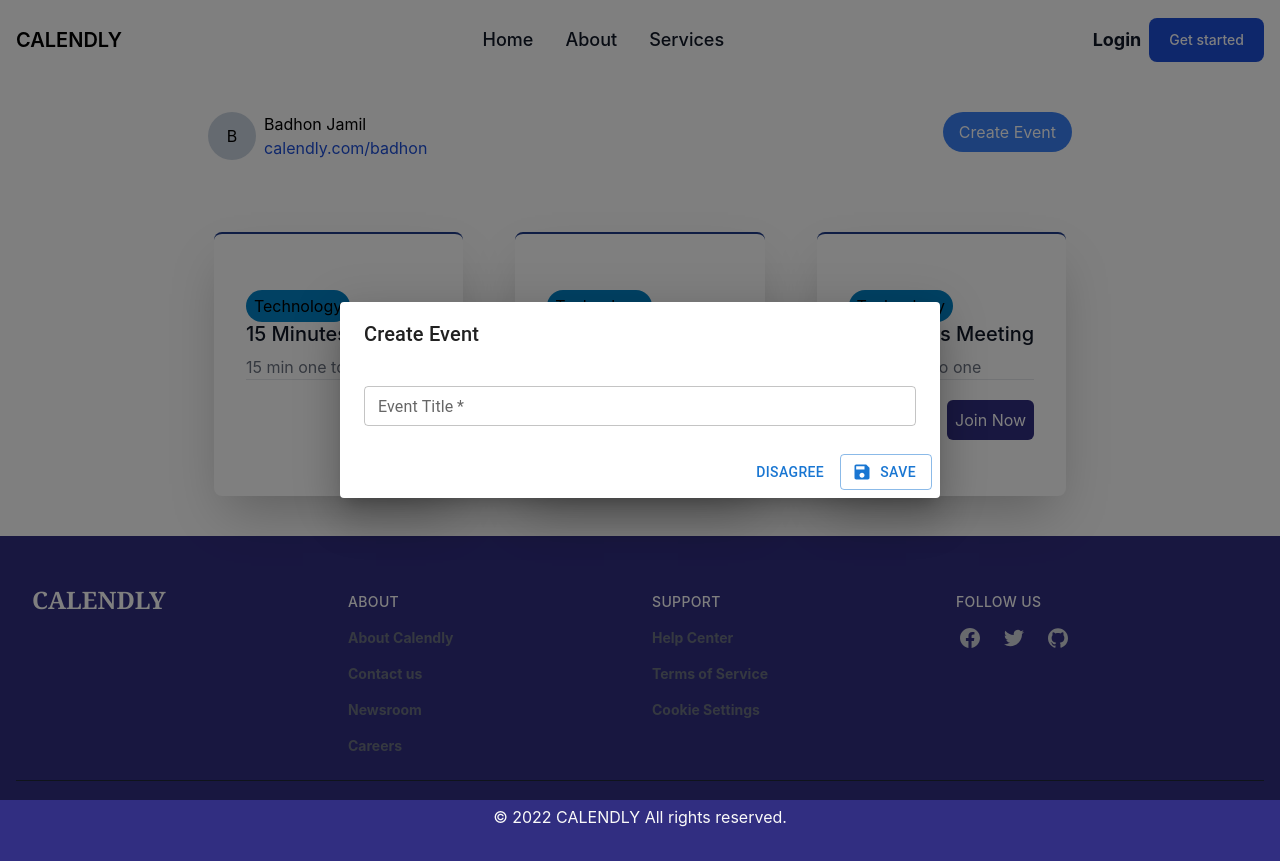
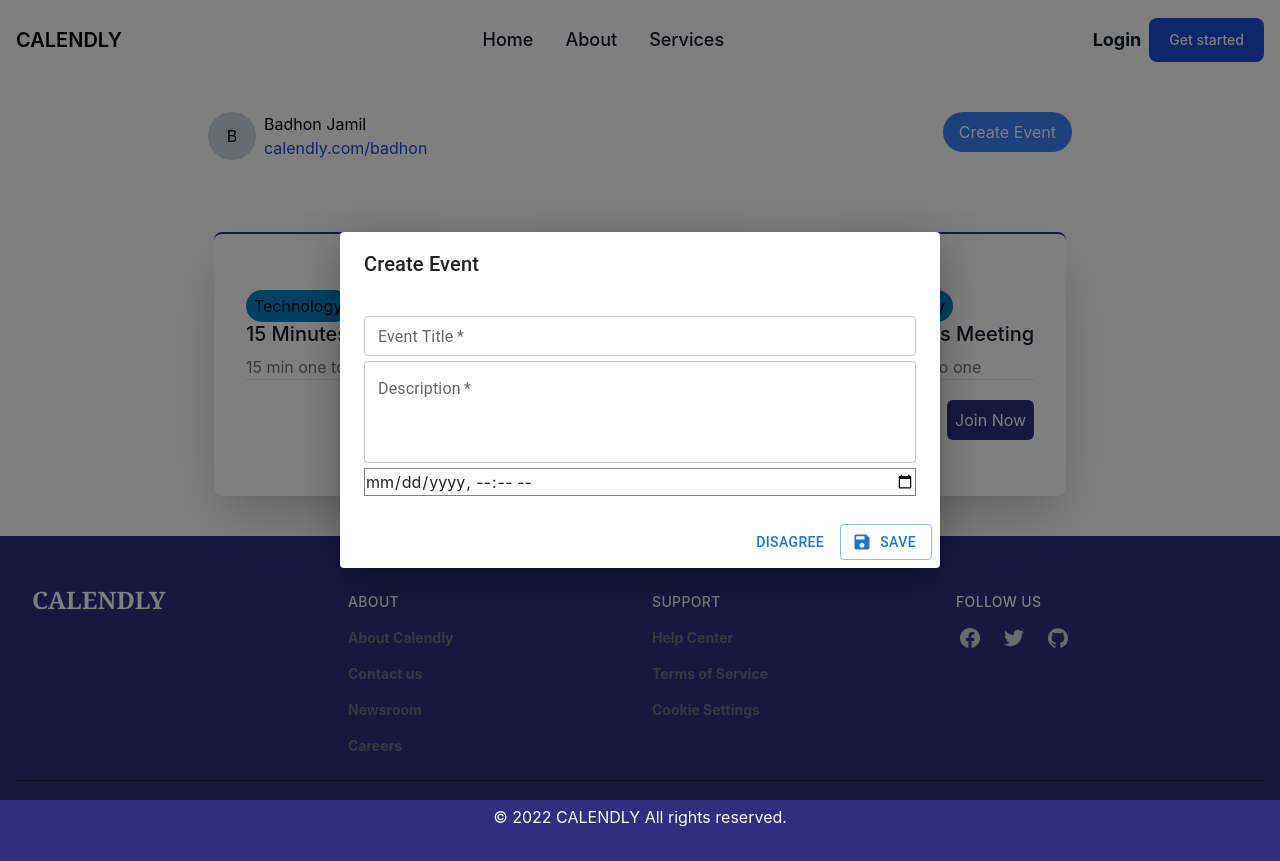
Before and after one commit to alminAl/calendly, a React (Create React App) app: page /dashboard in a window 1280 px wide. Both pictures are taken after a click on the button "Create Event". Built offline with nearby package versions, Linux system fonts and the light colour scheme.

Commit message:
description time and date added in the dialog

```diff
--- a/package.json
+++ b/package.json
@@ -9,9 +9,11 @@
     "@mui/icons-material": "^5.10.6",
     "@mui/lab": "^5.0.0-alpha.102",
     "@mui/material": "^5.10.8",
+    "@mui/x-date-pickers": "^5.0.4",
     "@testing-library/jest-dom": "^5.16.5",
     "@testing-library/react": "^13.4.0",
     "@testing-library/user-event": "^13.5.0",
+    "dayjs": "^1.11.5",
     "formik": "^2.2.9",
     "react": "^18.2.0",
     "react-dom": "^18.2.0",
--- a/src/components/Dashboard/CreateEvent.jsx
+++ b/src/components/Dashboard/CreateEvent.jsx
@@ -1,16 +1,20 @@
-import { LoadingButton } from "@mui/lab";
+import { AdapterDayjs } from '@mui/x-date-pickers/AdapterDayjs';
+import { DateTimePicker, LoadingButton, LocalizationProvider } from "@mui/lab";
 import {
   Button,
   Dialog,
   DialogActions,
   DialogContent,
   DialogTitle,
+  OutlinedInput,
   TextField,
 } from "@mui/material";
 
 import SaveIcon from "@mui/icons-material/Save";
 import { useFormik } from "formik";
 import { createScheduleValidation } from "../../validators/eventScheduleValidation";
+import dayjs from "dayjs";
+import { useState } from "react";
 
 // const style = {
 //   position: "absolute",
@@ -24,9 +28,9 @@ import { createScheduleValidation } from "../../validators/eventScheduleValidati
 //   p: 4,
 // };
 
-const CreateEvent = ({open, setOpen}) => {
+const CreateEvent = ({ open, setOpen }) => {
   //   console.log(props);
-
+  const [value, setValue] = useState(dayjs('2014-08-18T21:11:54'))
   /** form submision */
   const {
     handleChange,
@@ -49,7 +53,7 @@ const CreateEvent = ({open, setOpen}) => {
         console.log(data);
         setOpen(!open)
         resetForm();
-      } catch (error) {}
+      } catch (error) { }
     },
   });
 
@@ -90,6 +94,22 @@ const CreateEvent = ({open, setOpen}) => {
               error={touched.title && Boolean(errors.title)}
               helperText={touched.title && errors.title}
             />
+
+            <TextField
+              sx={{ margin: '5px 0' }}
+              fullWidth
+              name="decription"
+              label="Description"
+              multiline
+              rows={3}
+              required
+              placeholder="Description"
+              variant="outlined"
+            />
+
+            <input style={{ width: '100%', border: '1px solid gray' }} type="datetime-local" id="meeting-time"
+              name="meeting-time" />
+
           </DialogContent>
           <DialogActions>
             <Button onClick={() => setOpen(!open)}>Disagree</Button>
```
Also changed, not shown: 1 other file (tests, documents, lock files or other folders).
